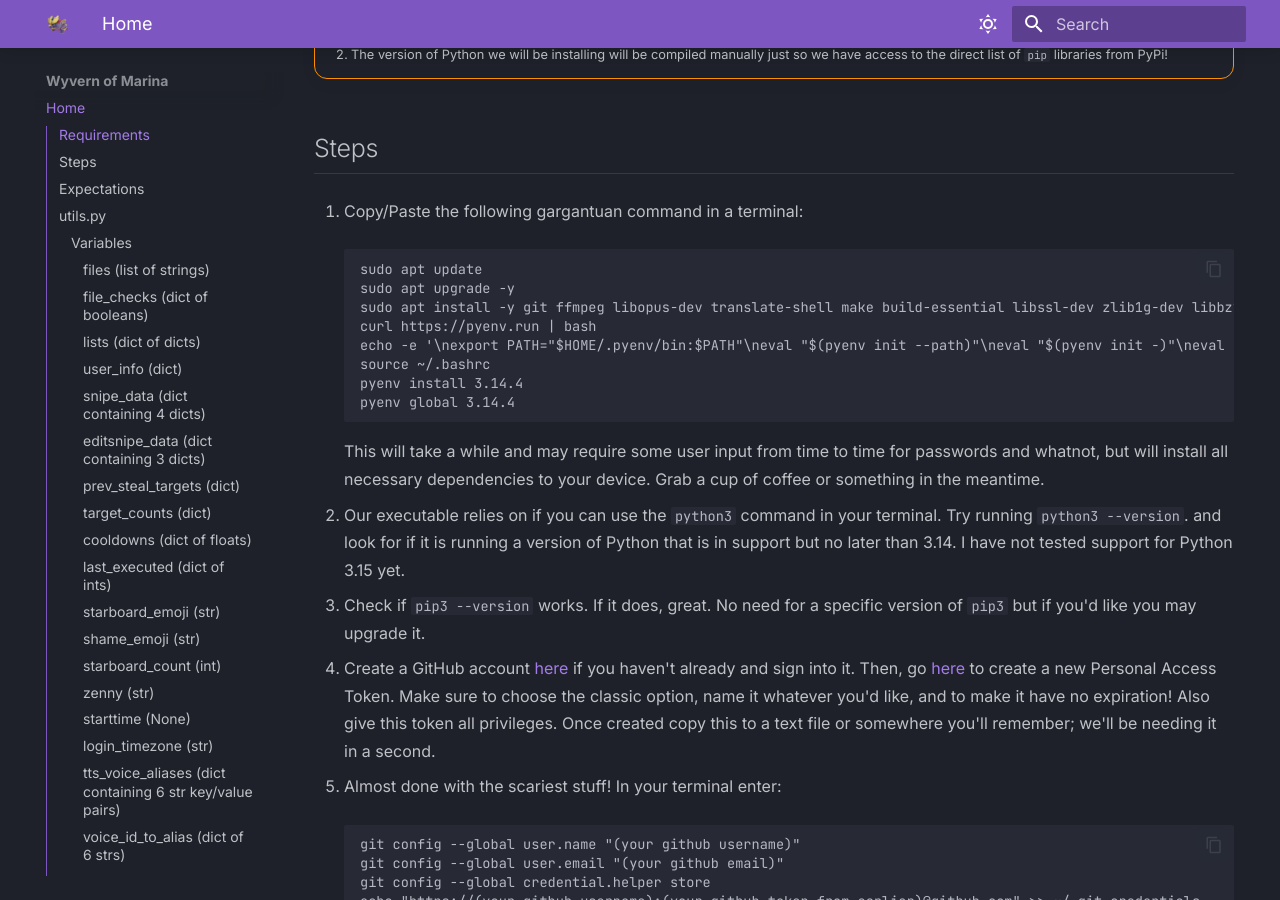
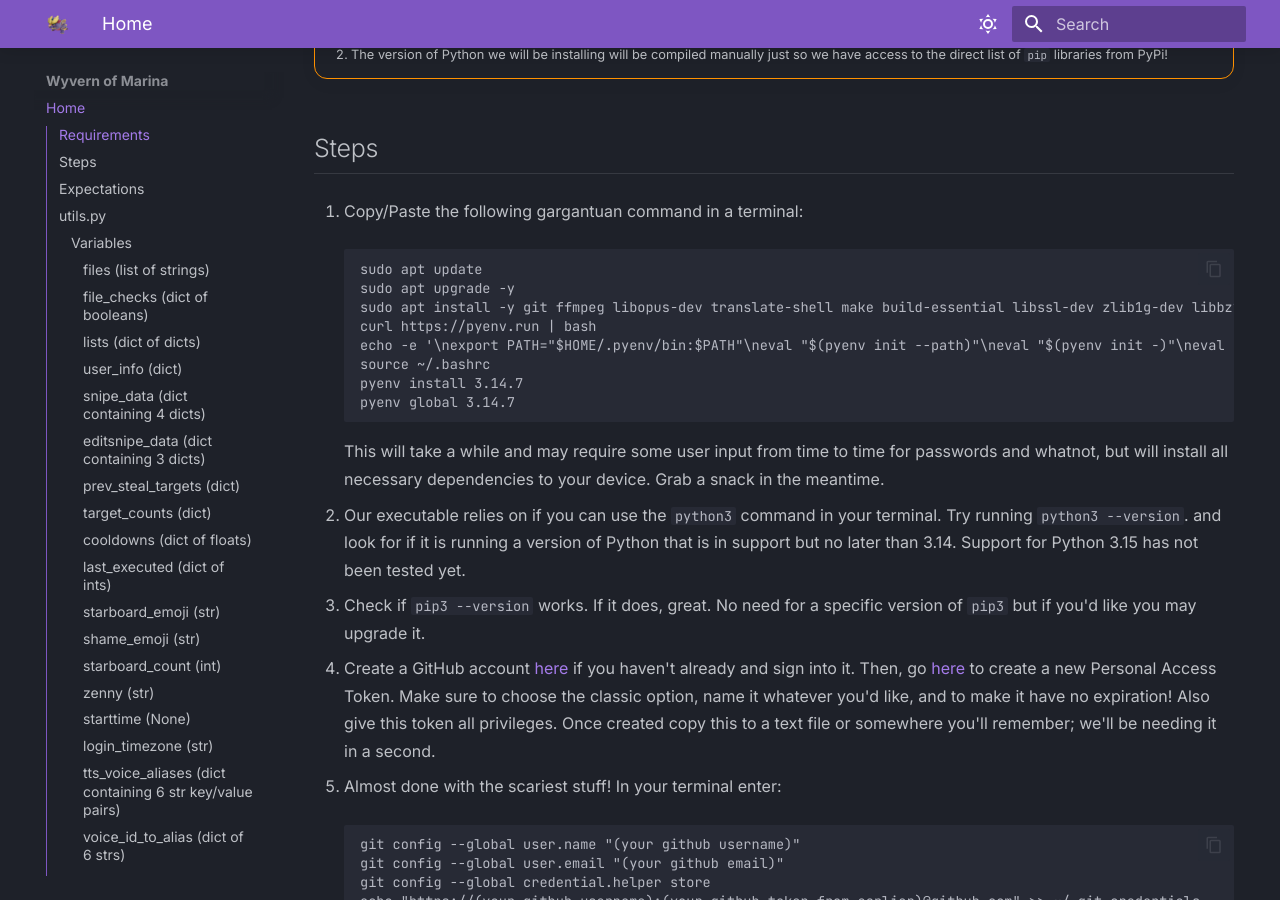
Before and after one commit to MegalonVII/Wyvern-of-Marina, an MkDocs documentation site: the page built from docs/index.md, in a window 1280 px wide and 900 px high, scrolled down 701 px. Built offline with MkDocs 1.6.1 and Material for MkDocs 9.7.7, drawn with Linux system fonts in a browser that asks for light colours; some of the changed text lies outside the part shown.

Commit message:
documentation cleanup

````diff
--- a/docs/index.md
+++ b/docs/index.md
@@ -20,12 +20,12 @@ sudo apt install -y git ffmpeg libopus-dev translate-shell make build-essential
 curl https://pyenv.run | bash
 echo -e '\nexport PATH="$HOME/.pyenv/bin:$PATH"\neval "$(pyenv init --path)"\neval "$(pyenv init -)"\neval "$(pyenv virtualenv-init -)"' >> ~/.bashrc
 source ~/.bashrc
-pyenv install 3.14.4
-pyenv global 3.14.4
+pyenv install 3.14.7
+pyenv global 3.14.7
 ```
-	This will take a while and may require some user input from time to time for passwords and whatnot, but will install all necessary dependencies to your device. Grab a cup of coffee or something in the meantime.
+	This will take a while and may require some user input from time to time for passwords and whatnot, but will install all necessary dependencies to your device. Grab a snack in the meantime.
 
-2. Our executable relies on if you can use the `python3` command in your terminal. Try running `python3 --version`. and look for if it is running a version of Python that is in support but no later than 3.14. I have not tested support for Python 3.15 yet.
+2. Our executable relies on if you can use the `python3` command in your terminal. Try running `python3 --version`. and look for if it is running a version of Python that is in support but no later than 3.14. Support for Python 3.15 has not been tested yet.
 
 3. Check if `pip3 --version` works. If it does, great. No need for a specific version of `pip3` but if you'd like you may upgrade it.
 
````
Also changed, not shown: other parts of docs/index.md (+5 -7 lines).
